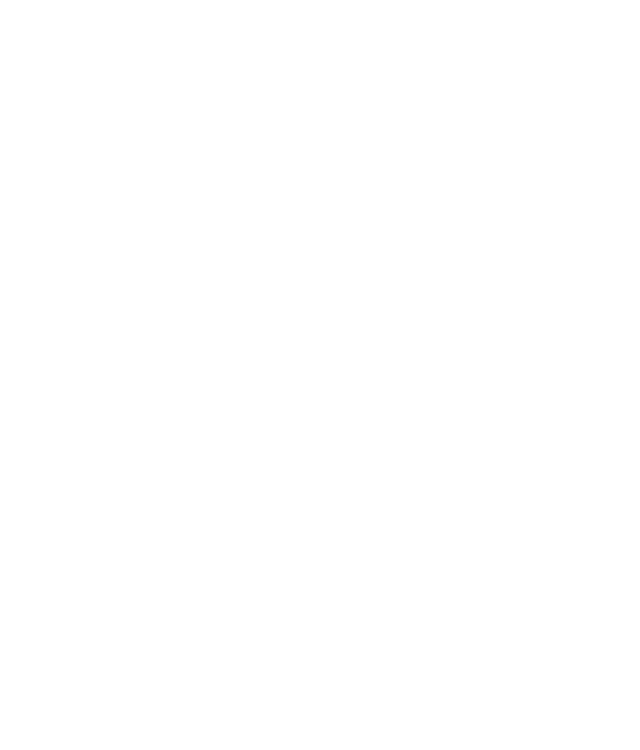
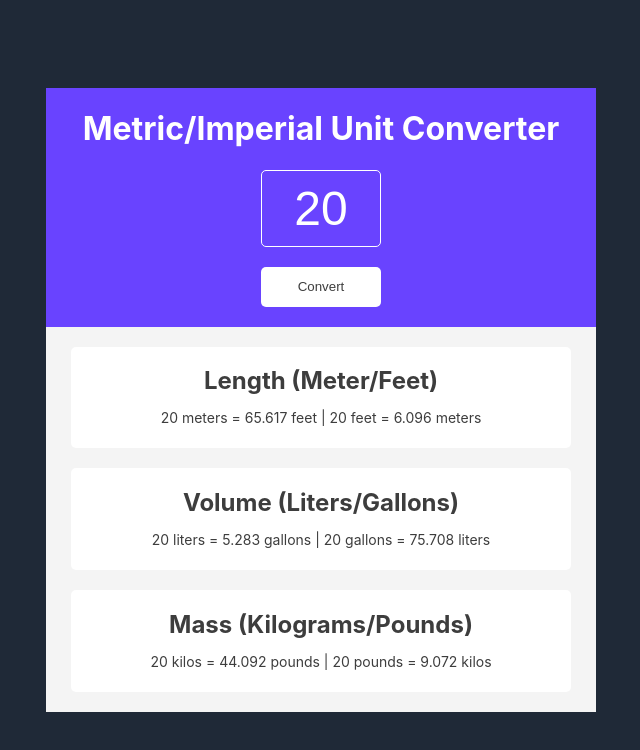
Before and after one commit to froilanbuendia/unit-converter, a website built with Vite: page index.html in a window 1280 px wide. Shown: the whole page, without its empty margins (319-959 px from the left). Built offline with nearby package versions, Linux system fonts and the light colour scheme.

```diff
--- a/index.css
+++ b/index.css
@@ -1,3 +1,78 @@
 body {
-    margin: 0;
+  margin: 0;
+  background-color: #1f2937;
+  font-family: "Inter", sans-serif;
 }
+
+.container {
+  display: flex;
+  flex-direction: column;
+  align-items: center;
+  justify-content: center;
+  height: 100vh;
+}
+
+.header-container {
+  display: flex;
+  flex-direction: column;
+  align-items: center;
+  background-color: #6943ff;
+  color: #ffffff;
+  width: 550px;
+}
+
+#header-input {
+  text-align: center;
+  font-size: 48px;
+  padding: 10px;
+  border-radius: 5px;
+  background-color: #6943ff;
+  color: #ffffff;
+  border: 1px solid #ffffff;
+  width: 120px;
+  margin-bottom: 20px;
+}
+
+#header-button {
+  width: 120px;
+  height: 40px;
+  background-color: #ffffff;
+  color: #3d3d3d;
+  border: none;
+  border-radius: 5px;
+  margin-bottom: 20px;
+}
+
+.result-container {
+  padding-block: 20px;
+  display: flex;
+  flex-direction: column;
+  align-items: center;
+  width: 550px;
+  background-color: #f4f4f4;
+  gap: 20px;
+}
+
+.result-item {
+  display: flex;
+  flex-direction: column;
+  align-items: center;
+  background-color: #ffffff;
+  color: #3d3d3d;
+  border-radius: 5px;
+  width: 500px;
+}
+
+.result-title {
+  margin-bottom: 0;
+}
+
+.result-value {
+  font-size: 14px;
+  height: 25px;
+}
+
+input::-webkit-outer-spin-button,
+input::-webkit-inner-spin-button {
+  -webkit-appearance: none;
+}
--- a/index.html
+++ b/index.html
@@ -1,8 +1,29 @@
 <html>
-    <head>
-        <link rel="stylesheet" href="index.css">
-    </head>
-    <body>
-        <script src="index.js"></script>
-    </body>
+  <head>
+    <link rel="stylesheet" href="index.css" />
+  </head>
+  <body>
+    <div class="container">
+      <div class="header-container">
+        <h1>Metric/Imperial Unit Converter</h1>
+        <input type="number" value="20" id="header-input" />
+        <button id="header-button">Convert</button>
+      </div>
+      <div class="result-container">
+        <div class="result-item">
+          <h2 class="result-title">Length (Meter/Feet)</h2>
+          <p class="result-value" id="meter-result"></p>
+        </div>
+        <div class="result-item">
+          <h2 class="result-title">Volume (Liters/Gallons)</h2>
+          <p class="result-value" id="liter-result"></p>
+        </div>
+        <div class="result-item">
+          <h2 class="result-title">Mass (Kilograms/Pounds)</h2>
+          <p class="result-value" id="kilogram-result"></p>
+        </div>
+      </div>
+    </div>
+    <script src="index.js"></script>
+  </body>
 </html>
--- a/index.js
+++ b/index.js
@@ -1,5 +1,28 @@
-/*
-1 meter = 3.281 feet
-1 liter = 0.264 gallon
-1 kilogram = 2.204 pound
-*/
+const headerButton = document.getElementById("header-button");
+const input = document.getElementById("header-input");
+const meterEl = document.getElementById("meter-result");
+const literEl = document.getElementById("liter-result");
+const kilogramEl = document.getElementById("kilogram-result");
+
+headerButton.addEventListener("click", () => {
+  renderResult();
+});
+
+const renderResult = () => {
+  const inputValue = input.value;
+  const meterResult = (inputValue * 3.28084).toFixed(3);
+  const feetResult = (inputValue / 3.28084).toFixed(3);
+  const literResult = (inputValue * 0.264172).toFixed(3);
+  const gallonResult = (inputValue / 0.264172).toFixed(3);
+  const kilogramResult = (inputValue * 2.20462).toFixed(3);
+  const poundResult = (inputValue / 2.20462).toFixed(3);
+
+  meterEl.innerHTML = `${inputValue} meters = ${meterResult} feet | ${inputValue} feet = ${feetResult} meters`;
+  literEl.innerHTML = `${inputValue} liters = ${literResult} gallons | ${inputValue} gallons = ${gallonResult} liters`;
+  kilogramEl.innerHTML = `${inputValue} kilos = ${kilogramResult} pounds | ${inputValue} pounds = ${poundResult} kilos`;
+  meterEl.innerHTML = `${inputValue} meters = ${meterResult} feet | ${inputValue} feet = ${feetResult} meters`;
+  literEl.innerHTML = `${inputValue} liters = ${literResult} gallons | ${inputValue} gallons = ${gallonResult} liters`;
+  kilogramEl.innerHTML = `${inputValue} kilos = ${kilogramResult} pounds | ${inputValue} pounds = ${poundResult} kilos`;
+};
+
+renderResult();
```
